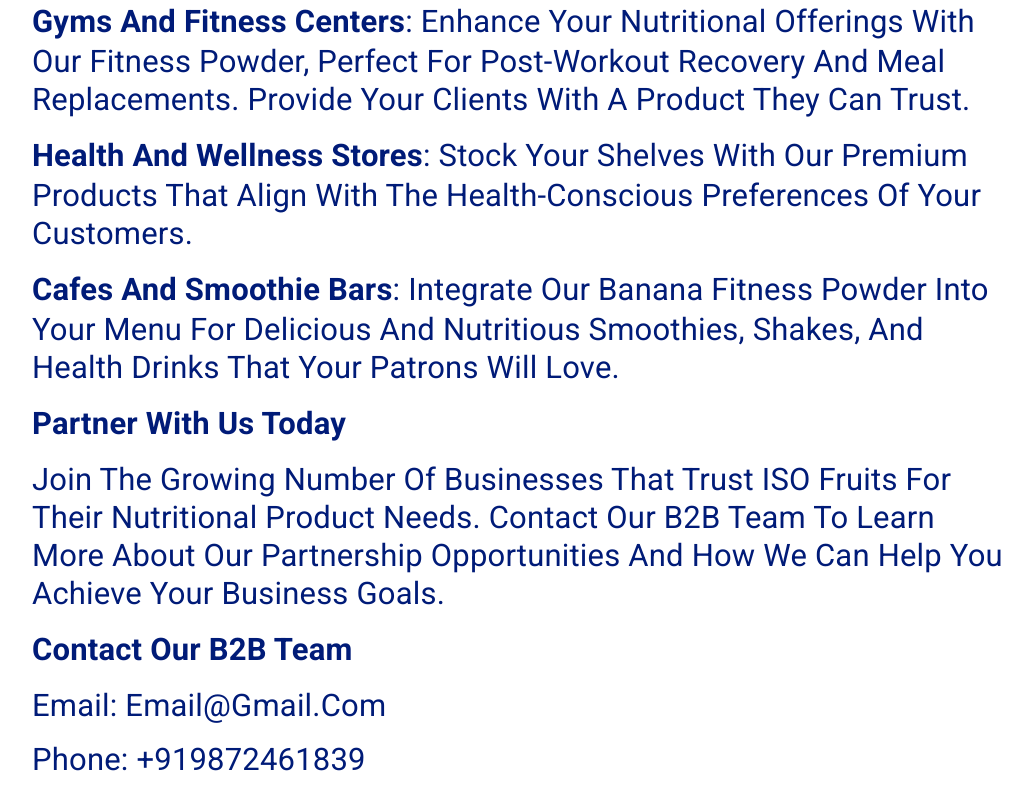
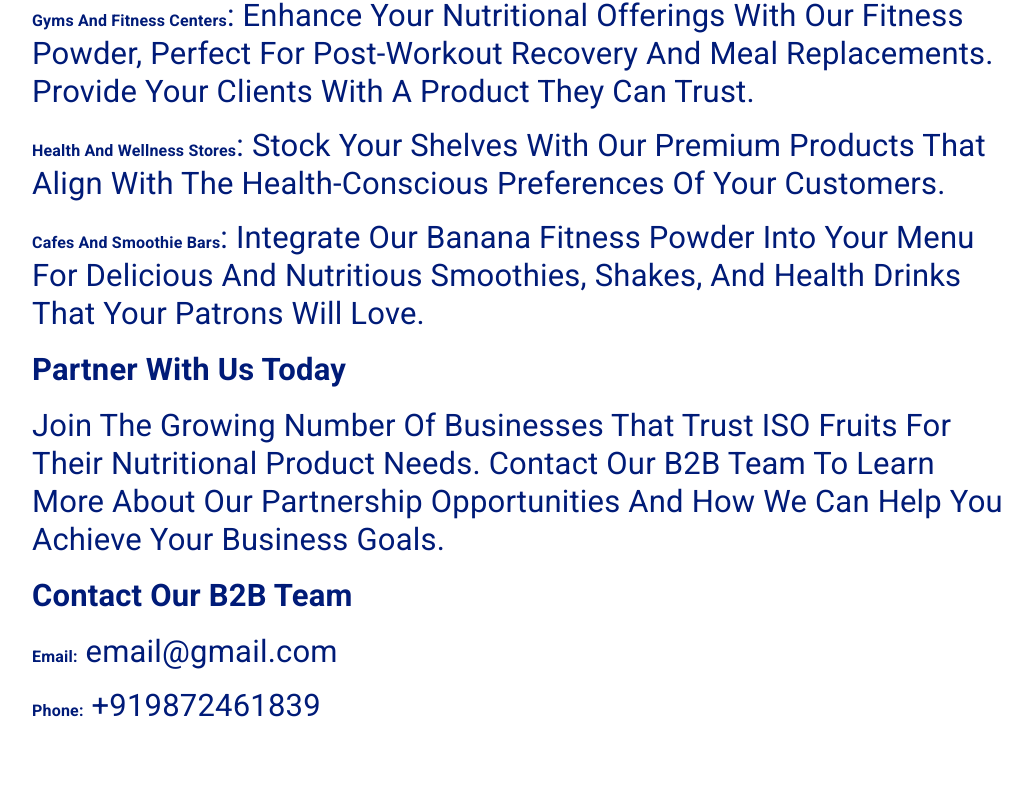
Before and after one commit to github-usman/iso-fruits, a Next.js app: page /iso-fruits/b2b-solutions in a window 1280 px wide. Shown: the part 671-1480 px from the top of the page, without its empty margins (118-1150 px from the left). Built offline with nearby package versions, Linux system fonts and the light colour scheme.

Commit message:
b2b-solutions and contact-us page mobile and tablet design

```diff
--- a/pages/iso-fruits/b2b-solutions.tsx
+++ b/pages/iso-fruits/b2b-solutions.tsx
@@ -9,13 +9,13 @@
           <p>At ISO Fruits, we understand the unique needs of businesses in the health and wellness industry. Our premium banana fitness powder is not only a favorite among individual consumers but also a valuable addition to a wide range of business offerings. Whether you're in retail, hospitality, or health and fitness, partnering with us can enhance your product portfolio and drive customer satisfaction.</p>
           <p><span>Industries We Serve</span></p>
 
-          <p><span>Retailers and Distributors</span>: Expand your product lineup with our high-demand banana fitness powder. We offer attractive wholesale pricing and promotional support to help you succeed.</p>
+          <p><span className="subheading-span">Retailers and Distributors</span>: Expand your product lineup with our high-demand banana fitness powder. We offer attractive wholesale pricing and promotional support to help you succeed.</p>
 
-          <p><span>Gyms and Fitness Centers</span>: Enhance your nutritional offerings with our fitness powder, perfect for post-workout recovery and meal replacements. Provide your clients with a product they can trust.</p>
+          <p><span className="subheading-span">Gyms and Fitness Centers</span>: Enhance your nutritional offerings with our fitness powder, perfect for post-workout recovery and meal replacements. Provide your clients with a product they can trust.</p>
 
-          <p><span>Health and Wellness Stores</span>: Stock your shelves with our premium products that align with the health-conscious preferences of your customers.</p>
+          <p><span className="subheading-span">Health and Wellness Stores</span>: Stock your shelves with our premium products that align with the health-conscious preferences of your customers.</p>
 
-          <p><span>Cafes and Smoothie Bars</span>: Integrate our banana fitness powder into your menu for delicious and nutritious smoothies, shakes, and health drinks that your patrons will love.</p>
+          <p><span className="subheading-span">Cafes and Smoothie Bars</span>: Integrate our banana fitness powder into your menu for delicious and nutritious smoothies, shakes, and health drinks that your patrons will love.</p>
 
           <p><span>Partner with Us Today</span></p>
 
@@ -23,9 +23,9 @@
 
           <p><span>Contact Our B2B Team</span></p>
 
-          <p>Email: email@gmail.com </p>
+          <p className="email"><span className="subheading-span">Email:</span> email@gmail.com </p>
 
-         <p> Phone: +919872461839</p>
+         <p><span className="subheading-span">Phone:</span> +919872461839</p>
       </div>
     );
   };
--- a/public/assets/styles/components/iso-fruits/_b2b-solutions.scss
+++ b/public/assets/styles/components/iso-fruits/_b2b-solutions.scss
@@ -6,7 +6,7 @@
 
     @include tablet{
         margin: 40px auto 40px auto;
-
+        padding: 0 10px;
     }
 
     p{
@@ -20,15 +20,11 @@
         letter-spacing: 0.2px;
         @include tablet{
             width: 99%;
-            margin-left: 20px;
-            margin-right: 20px;
-            font-size: 20px;
-            line-height: 28px;
-        }
-        @include mobile{
-            font-size: 16px;
             margin-left: auto;
             margin-right: auto;
+
+            font-size: 16px;
+            line-height: 28px;
         }
         span{
             font-family: Roboto;
@@ -47,5 +43,13 @@
             }
         }
 
+        .subheading-span{
+            font-size: 16px;
+            line-height: 28px;
+        }
+
+    }
+    .email{
+        text-transform: none;
     }
 }
--- a/public/assets/styles/components/iso-fruits/_contact-us.scss
+++ b/public/assets/styles/components/iso-fruits/_contact-us.scss
@@ -2,6 +2,11 @@
     max-width: 980px;
     width: 99%;
     margin: 148px auto 169px auto;
+
+    @include tablet{
+        margin: 1.75rem auto;
+        padding: 0 20px;
+    }
 
     h5{
         font-family: Roboto;
@@ -11,13 +16,12 @@
         text-align: center;
         color: #001B78;
         margin-bottom: 47px;
+        text-transform: capitalize;
         @include tablet{
-            font-size: 25px;
+            font-size: 20.8px;
+            font-weight: 500;
+            line-height: 28px;
 
-        }
-        @include mobile{
-            font-size: 20px;
-            line-height: 25px;
         }
 
     }
@@ -44,6 +48,11 @@
             width: 35px;
             height: 28px;
             margin-right: 10px;
+
+            @include tablet{
+                width: 55px;
+                height: auto;
+            }
         }
         span{
             font-family: Roboto;
```
Also changed, not shown: pages/iso-fruits/contact-us.tsx (+8 -2 lines).
